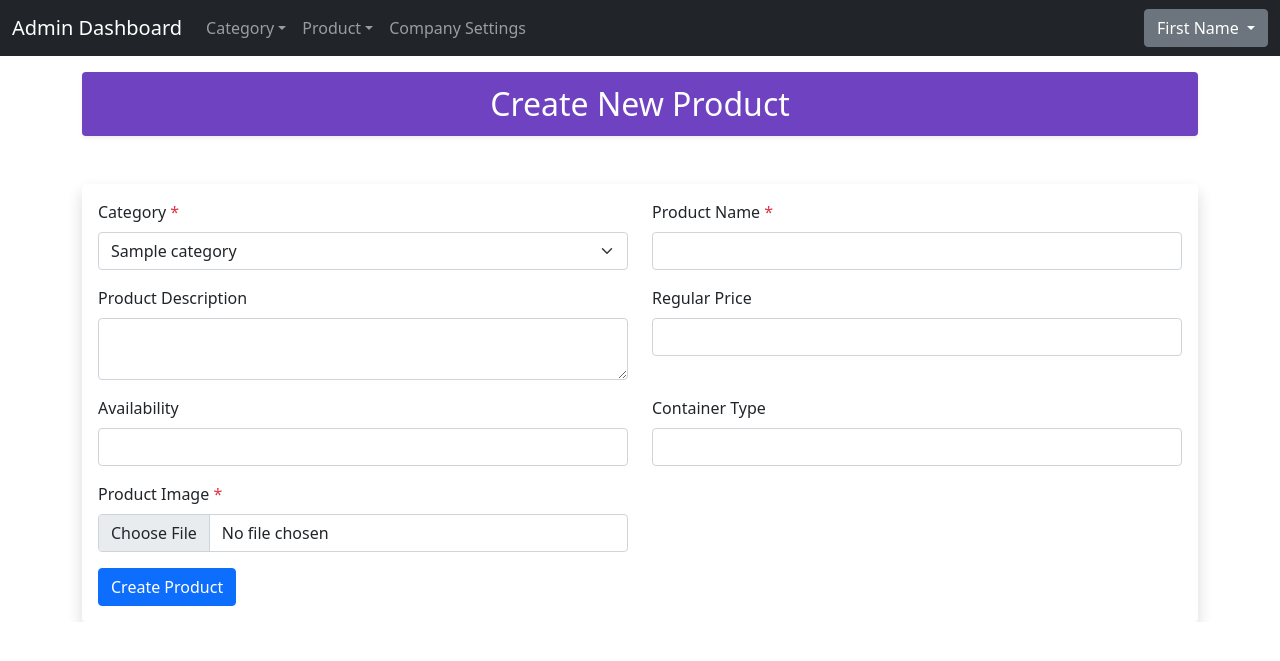
After one commit to rudradcruze/tree-life-shop, a PHP site: page /admin/product_new.php in a window 1280 px wide. The commit adds this page. Shown: the top 661 px of the page. Run offline with PHP 8.4, Linux system fonts and the light colour scheme; the visitor is signed in with stand-in values (Sample User, id 1); tables that the repository leaves empty or names only in its code hold one stand-in row (values such as "Sample post"); some libraries are stand-ins or nearby versions.

Commit message:
create new product page design

```diff
--- a/admin/header.php
+++ b/admin/header.php
@@ -22,8 +22,15 @@
                     <li class="nav-item dropdown">
                         <a class="nav-link dropdown-toggle" href="#" data-bs-toggle="dropdown" aria-expanded="false">Category</a>
                         <ul class="dropdown-menu">
-                            <li><a class="dropdown-item" href="#">List</a></li>
-                            <li><a class="dropdown-item" href="#">Create New</a></li>
+                            <li><a class="dropdown-item" href="category_list.php">List</a></li>
+                            <li><a class="dropdown-item" href="category_new.php">Create New</a></li>
+                        </ul>
+                    </li>
+                    <li class="nav-item dropdown">
+                        <a class="nav-link dropdown-toggle" href="#" data-bs-toggle="dropdown" aria-expanded="false">Product</a>
+                        <ul class="dropdown-menu">
+                            <li><a class="dropdown-item" href="product_list.php">List</a></li>
+                            <li><a class="dropdown-item" href="product_new.php">Create New</a></li>
                         </ul>
                     </li>
 
--- /dev/null
+++ b/admin/product_new.php
@@ -0,0 +1,75 @@
+<?php
+    require_once 'is_admin.php';
+    $_SESSION['title'] = "New Product";
+    require_once 'header.php';
+    require_once '../db.php';
+
+    // Fetch categories from the database
+    $categories_query = "SELECT id, name FROM category";
+    $categories_result = mysqli_query(db_connect(), $categories_query);
+    ?>
+
+<!-- Heading -->
+<div class="d-flex align-items-center justify-content-center p-3 my-3 text-white bg-purple rounded shadow-sm">
+    <div class="lh-1">
+        <h1 class="h2 mb-0 text-white lh-1">Create New Product</h1>
+    </div>
+</div>
+
+<!-- Main Create New Product Content -->
+<div class="mt-5 p-3 bg-body rounded shadow">
+    <form action="product_new_post.php" method="post" enctype="multipart/form-data">
+        <div class="row">
+            <div class="col-md-6 mb-3">
+                <label class="form-label" for="category">Category <span class="text-danger">*</span></label>
+                <select name="category" class="form-select" id="category" required>
+                    <?php while ($category = mysqli_fetch_assoc($categories_result)) { ?>
+                        <option value="<?php echo $category['id']; ?>"><?php echo $category['name']; ?></option>
+                    <?php } ?>
+                </select>
+            </div>
+
+            <div class="col-md-6 mb-3">
+                <label class="form-label" for="productName">Product Name <span class="text-danger">*</span></label>
+                <input type="text" name="productName" class="form-control" id="productName" required>
+            </div>
+        </div>
+
+        <div class="row">
+            <div class="col-md-6 mb-3">
+                <label class="form-label" for="productDescription">Product Description</label>
+                <textarea name="productDescription" class="form-control" id="productDescription"></textarea>
+            </div>
+
+            <div class="col-md-6 mb-3">
+                <label class="form-label" for="regularPrice">Regular Price</label>
+                <input type="text" name="regularPrice" class="form-control" id="regularPrice">
+            </div>
+        </div>
+
+        <div class="row">
+            <div class="col-md-6 mb-3">
+                <label class="form-label" for="availability">Availability</label>
+                <input type="text" name="availability" class="form-control" id="availability">
+            </div>
+
+            <div class="col-md-6 mb-3">
+                <label class="form-label" for="containerType">Container Type</label>
+                <input type="text" name="containerType" class="form-control" id="containerType">
+            </div>
+        </div>
+
+        <div class="row">
+            <div class="col-md-6 mb-3">
+                <label class="form-label" for="productImage">Product Image <span class="text-danger">*</span></label>
+                <input type="file" name="productImage" class="form-control" id="productImage" required>
+            </div>
+        </div>
+
+        <div class="login_submit">
+            <button class="btn btn-primary rounded" type="submit" name="submit">Create Product</button>
+        </div>
+    </form>
+</div>
+
+<?php require_once 'footer.php'; ?>
```
